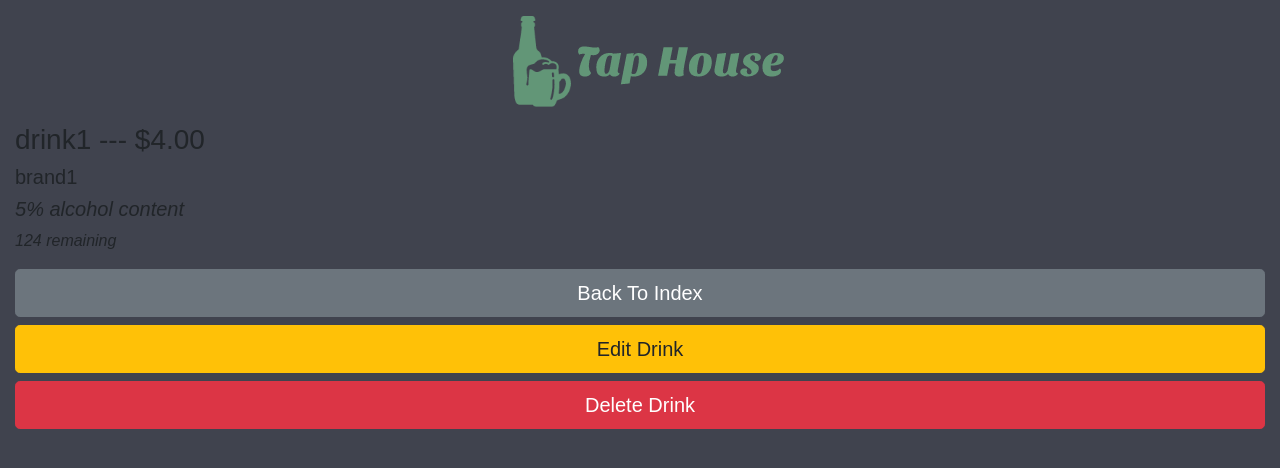
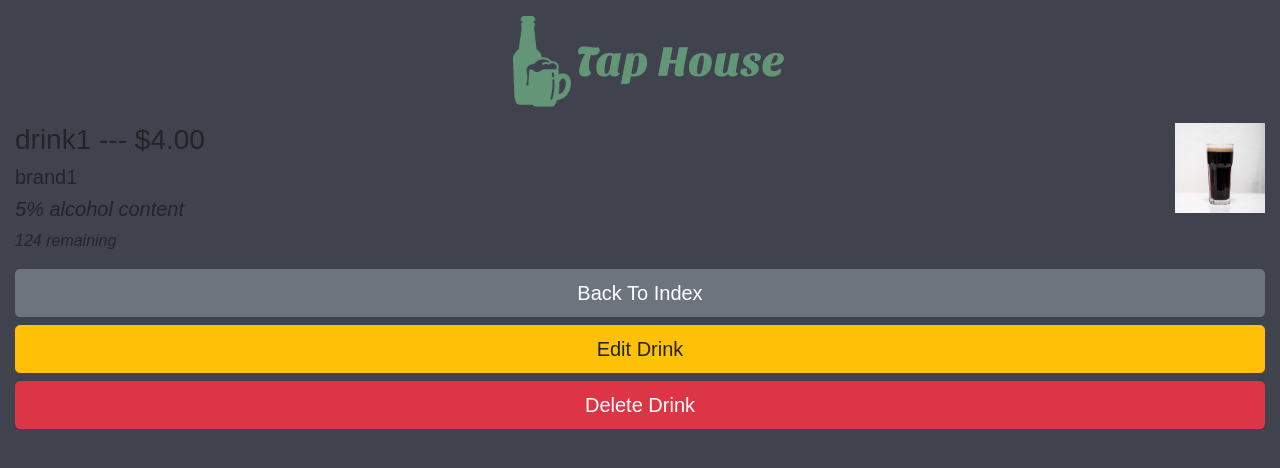
Before and after one commit to Sudolphus/Tap-Room, a React (Create React App) app: page / in a window 1280 px wide. Both pictures are taken after a click on the element "drink1". Shown: the top 468 px of the page. Built offline with nearby package versions, Linux system fonts and the light colour scheme.

Commit message:
add another image with some formatting, for funsies

```diff
--- a/src/components/DrinkDetails.js
+++ b/src/components/DrinkDetails.js
@@ -1,7 +1,11 @@
 import React, { useState } from 'react';
 import PropTypes from 'prop-types';
+import Row from 'react-bootstrap/Row';
+import Col from 'react-bootstrap/Col';
 import Button from 'react-bootstrap/Button';
 import Modal from 'react-bootstrap/Modal';
+import Image from 'react-bootstrap/Image';
+import stout from './img/stout.jpeg';
 
 function DrinkDetails(props) {
   const { onLinkClick, onDelete, drink } = props;
@@ -12,10 +16,17 @@ function DrinkDetails(props) {
 
   return (
     <React.Fragment>
-      <h3>{name} --- ${price}</h3>
-      <h5>{brand}</h5>
-      <h5><i>{alcoholContent}% alcohol content</i></h5>
-      <p><i>{quantity} remaining</i></p>
+      <Row>
+        <Col>
+          <h3>{name} --- ${price}</h3>
+          <h5>{brand}</h5>
+          <h5><i>{alcoholContent}% alcohol content</i></h5>
+          <p><i>{quantity} remaining</i></p>
+        </Col>
+        <Col>
+          <Image src={stout} alt='stout' width="90vw" height="90vh" className='float-right'/>
+        </Col>
+      </Row>
       <Button variant='secondary' type='button' size='lg' block onClick={()=>onLinkClick('index')}>Back To Index</Button>
       <Button variant='warning' type='button' size='lg' block onClick={()=>onLinkClick('edit', drink)}>Edit Drink</Button>
       <Button variant='danger' type='button' size='lg' block onClick={handleShow}>Delete Drink</Button>
```
Also changed, not shown: src/components/img/stout.jpeg (added), 1 other file (tests, documents, lock files or other folders).
